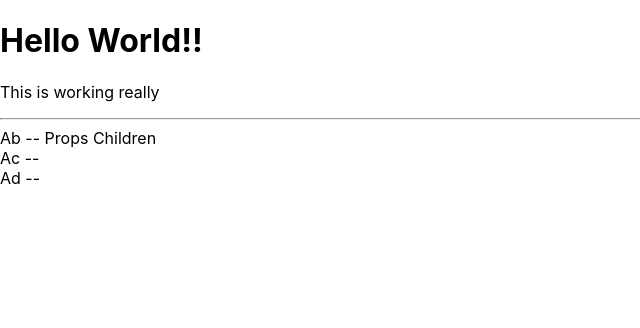
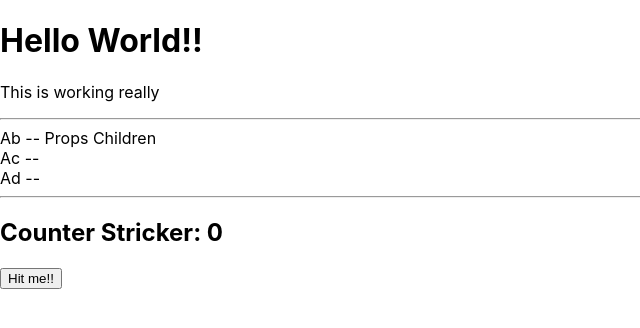
Before and after one commit to anil-bomma/react-burger-app, a React (Create React App) app: page / in a window 1280 px wide. Shown: the top 328 px of the page, without its empty margins (0-640 px from the left). Built offline with nearby package versions, Linux system fonts and the light colour scheme.

Commit message:
accessing props from class component

```diff
--- a/src/App.js
+++ b/src/App.js
@@ -1,4 +1,5 @@
 import Person from "./Person/Person";
+import Counter from "./Person/Counter";
 
 function App() {
   return (
@@ -9,7 +10,8 @@ function App() {
       <Person name="Ab">Props Children</Person>
       <Person name="Ac"/>
       <Person name="Ad"/>
-
+      <hr />
+      <Counter name="Counter Stricker: "/>
     </div>
   );
 }
--- /dev/null
+++ b/src/Person/Counter.js
@@ -0,0 +1,19 @@
+import React, { Component } from 'react'
+
+class counter extends Component {
+    state = {
+        count: 0
+    }
+    render() {
+        return (
+            <div>
+                <h2>{this.props.name} {this.state.count}</h2>
+                <button onClick={() => {
+                    this.setState({ count: this.state.count + 1 })
+                }}>Hit me!!</button>
+            </div>
+        )
+    }
+}
+
+export default counter;
```
Also changed, not shown: 1 other file (tests, documents, lock files or other folders).
